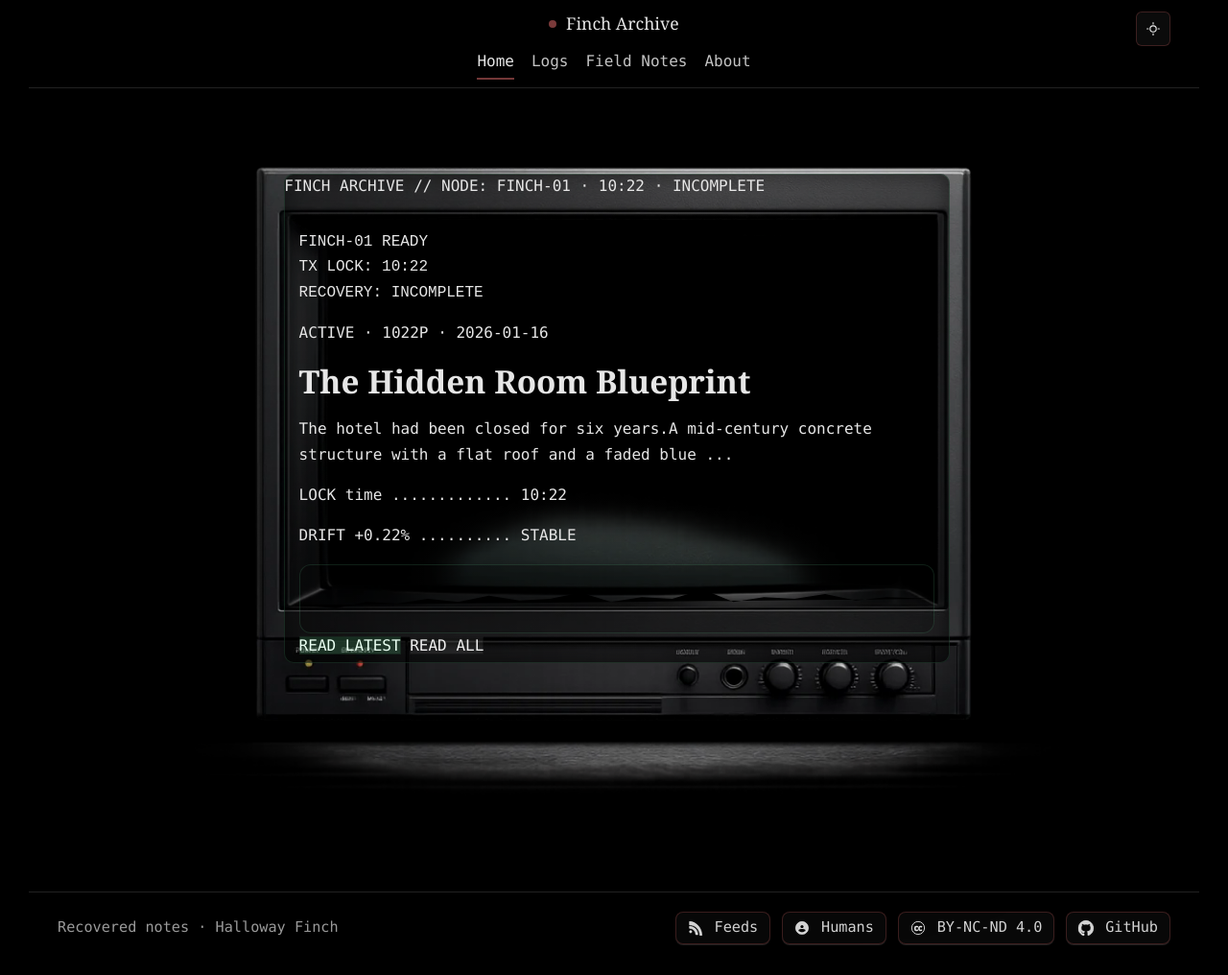
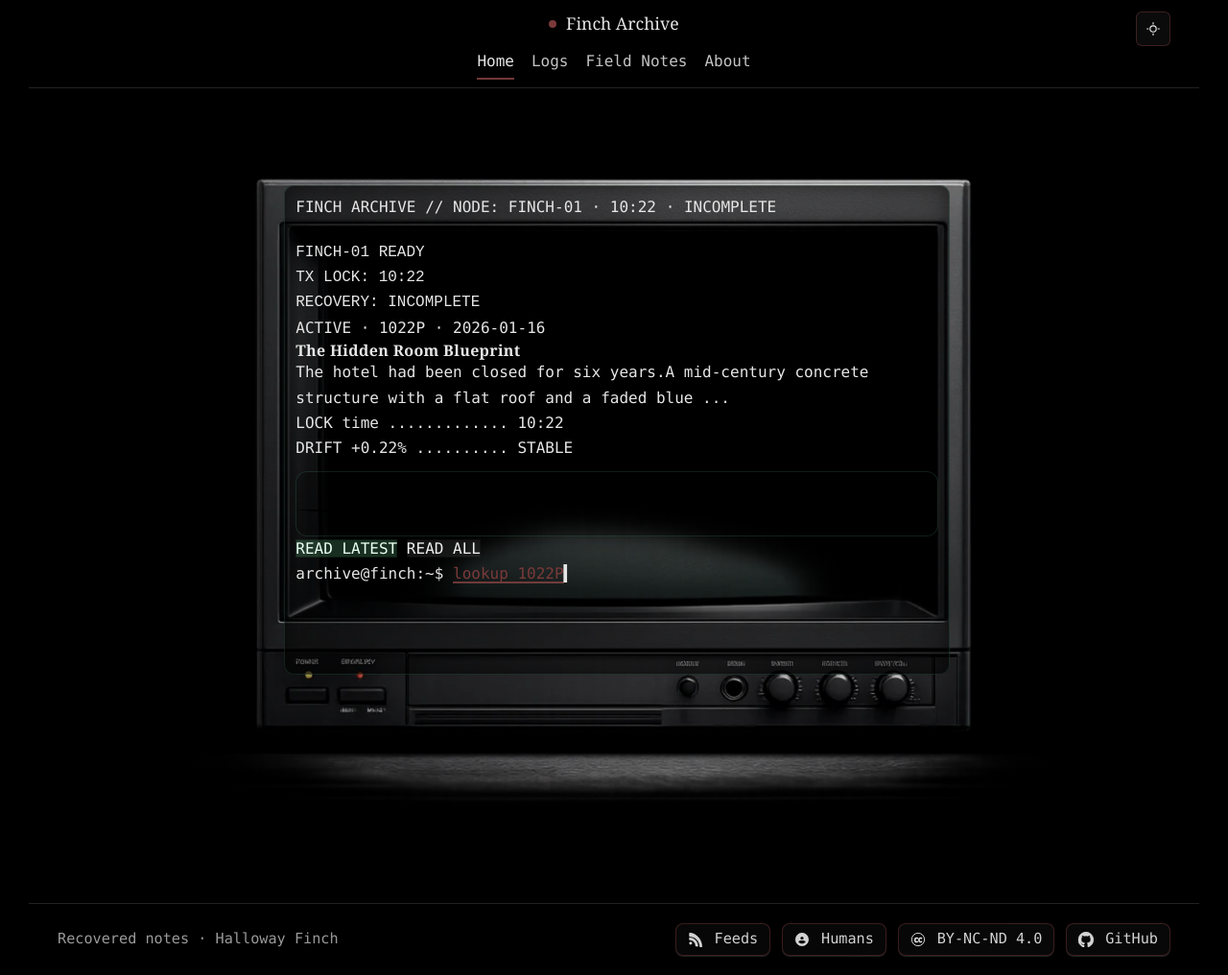
Before and after one commit to HallowayFinch/fincharchive.com, a Jekyll site: the page built from index.html, in a window 1280 px wide and 1016 px high. Shown: the whole window at 96% size. Built offline with Jekyll 4.4.1, drawn with Linux system fonts in a browser that asks for light colours.

Commit message:
Enhance CRT frame styles for mobile responsiveness
Updated styles for the homepage CRT frame to improve mobile responsiveness and readability. Adjusted margins, paddings, and media queries for better layout on different screen sizes.

```diff
--- a/assets/css/style.css
+++ b/assets/css/style.css
@@ -2283,24 +2283,24 @@ html {
 }
 
 /* ======================================
-   20. Homepage: Photoreal CRT frame (CRT UI) — FIXED
+   20. Homepage: Photoreal CRT frame (CRT UI) — REFRESH
    Goals:
    - Screen overlay stays correctly constrained (no drift)
    - No horizontal scroll on mobile
-   - CRT is readable on phones without huge zoom-crop
-   - Mobile has a dedicated compact UI (no overflowing content)
+   - CRT is readable on phones (fills most of viewport width)
+   - Mobile UI fits (buttons always visible; no screen scrolling)
    ====================================== */
 
-/* Prevent accidental horizontal scrolling caused by wide CRT experiments */
+/* Safety: prevent accidental horizontal scrolling */
 html, body { overflow-x: hidden; }
 
+/* Desktop spacing: pull CRT closer to nav */
 .finch-home{
-  /* pull the monitor up a bit closer to the header on desktop */
-  margin-top: clamp(-36px, -2.6vw, -14px);
+  margin-top: clamp(-56px, -3.6vw, -22px);
   padding: clamp(6px, 1.2vw, 12px) 0 20px;
-  overflow-x: clip;
-}
-
+}
+
+/* Frame wrapper */
 .finch-crtframe{
   position: relative;
   width: min(1200px, 100%);
@@ -2320,7 +2320,7 @@ html, body { overflow-x: hidden; }
   width: 100%;
   height: auto;
   user-select: none;
-  pointer-events: none; /* critical: taps go to overlay UI */
+  pointer-events: none; /* taps go to overlay UI */
 }
 
 .finch-crtframe__screen{
@@ -2337,21 +2337,43 @@ html, body { overflow-x: hidden; }
   box-shadow: inset 0 0 0 1px rgba(126,255,176,.12), inset 0 0 24px rgba(0,0,0,.55);
 }
 
-/* Inside “terminal” */
+/* Inside screen */
 .finch-screen.finch-screen--home{
   height: 100%;
   display: flex;
   flex-direction: column;
 }
 
+/* Reclaim vertical room + prevent inherited “big” typography */
+.finch-screen--home .finch-screen__header{
+  padding: 10px 12px 8px;
+}
+
 .finch-screen--home .finch-screen__body{
   flex: 1;
   min-height: 0;
-  padding: clamp(10px, 1.2vw, 16px);
+  padding: 12px;
   overflow: hidden; /* no scrolling within screen */
 }
 
-/* Desktop vs mobile UI panes (index.html must include both wrappers) */
+/* Make everything inside feel like a terminal (avoid huge H1 inheritance) */
+.finch-screen--home h1,
+.finch-screen--home h2,
+.finch-screen--home h3,
+.finch-screen--home p,
+.finch-screen--home pre{
+  margin: 0;
+}
+
+.finch-screen--home h1,
+.finch-screen--home h2,
+.finch-screen--home h3{
+  font-size: 1rem;
+  font-weight: 600;
+  letter-spacing: 0.02em;
+}
+
+/* Desktop vs mobile panes (index.html must include both wrappers) */
 .finch-homeui__desktop{ display: block; height: 100%; }
 .finch-homeui__mobile{ display: none; height: 100%; }
 
@@ -2378,6 +2400,18 @@ html, body { overflow-x: hidden; }
 .finch-screen__btn--fill2:focus-visible{
   background: rgba(255,255,255,.12);
   border-color: rgba(255,255,255,.30);
+}
+
+/* Prompt link */
+.finch-homeui__promptlink{
+  color: rgba(255,120,120,.85);
+  text-decoration: none;
+  border-bottom: 1px solid rgba(255,120,120,.35);
+}
+.finch-homeui__promptlink:hover,
+.finch-homeui__promptlink:focus-visible{
+  color: rgba(255,170,170,.95);
+  border-bottom-color: rgba(255,170,170,.55);
 }
 
 /* Oscilloscope */
@@ -2392,7 +2426,7 @@ html, body { overflow-x: hidden; }
 .finch-scope__svg{
   display: block;
   width: 100%;
-  height: 72px;
+  height: 68px;
 }
 .finch-scope__grid{
   fill: none;
@@ -2422,127 +2456,76 @@ html, body { overflow-x: hidden; }
   100%{ transform: translateX(740px); }
 }
 
-/* Prompt link */
-.finch-homeui__promptlink{
-  color: rgba(255,120,120,.85);
-  text-decoration: none;
-  border-bottom: 1px solid rgba(255,120,120,.35);
-}
-.finch-homeui__promptlink:hover,
-.finch-homeui__promptlink:focus-visible{
-  color: rgba(255,170,170,.95);
-  border-bottom-color: rgba(255,170,170,.55);
-}
-
 /* ======================================
-   Responsive: make CRT readable on phones
-   Strategy:
-   - Keep CRT within viewport (no 142vw/162vw zoom)
-   - Give small side padding so it doesn’t touch edges
-   - Use the dedicated “mobile UI” inside the screen
+   Mobile: MAKE CRT BIGGER (no sideways scroll)
+   Key idea: break out of any parent container width, then pad in.
    ====================================== */
 
 @media (max-width: 980px){
+
+  /* Stop pulling upward on mobile */
   .finch-home{
     margin-top: 0;
-    padding-top: 10px;
-  }
-
-  /* Slight inset so the CRT doesn’t touch screen edges */
+    padding-top: 8px;
+
+    /* Break out to full viewport width even if the layout has a max-width wrapper */
+    width: 100vw;
+    margin-left: calc(50% - 50vw);
+    margin-right: calc(50% - 50vw);
+
+    /* Add a little side padding so CRT doesn’t touch edges */
+    padding-left: 12px;
+    padding-right: 12px;
+  }
+
+  /* CRT fills available width (with the padding above) */
   .finch-crtframe{
-    width: calc(100vw - 24px);
-    max-width: 760px;
-  }
-
-  /* swap to minimal mobile UI */
+    width: 100%;
+    max-width: 920px;
+  }
+
+  /* Switch to mobile UI */
   .finch-homeui__desktop{ display: none; }
   .finch-homeui__mobile{ display: block; }
 
-  /* tighten inner padding slightly */
-  .finch-screen--home .finch-screen__body{
-    padding: 12px;
-  }
-
-  .finch-scope__svg{ height: 60px; }
-}
-
-@media (max-width: 420px){
-  .finch-crtframe{
-    width: calc(100vw - 18px);
-  }
-  .finch-scope__svg{ height: 54px; }
-}
-
-/* Reduce dead space above the CRT on desktop */
-@media (min-width: 981px){
-  .finch-home{ padding-top: 0; }
-}
-
-/* ======================================
-   HOTFIX: spacing + mobile CRT scale (no horizontal scroll)
-   Paste at bottom of style.css
-   ====================================== */
-
-/* 1) Pull CRT upward a bit more on desktop */
-@media (min-width: 981px){
-  .finch-home{
-    margin-top: clamp(-56px, -3.6vw, -22px);
-    padding-top: 0;
-  }
-}
-
-/* 2) Mobile: make CRT larger while staying within viewport (no sideways scroll) */
-@media (max-width: 980px){
-  .finch-home{
-    padding-top: 6px;
-  }
-
-  /* Bigger CRT, still inset a little */
-  .finch-crtframe{
-    width: min(96vw, 860px);
-  }
-
-  /* Slightly larger screen crop on mobile */
-  .finch-crtframe{
-    --screen-x: 18.9%;
-    --screen-y: 12.4%;
-    --screen-w: 62.0%;
-    --screen-h: 66.2%;
-  }
-
-  /* Tighten the header inside the CRT screen to reclaim vertical room */
-  .finch-screen__header{
+  /* Tighten header + text so buttons fit */
+  .finch-screen--home .finch-screen__header{
     padding: 8px 10px 6px;
   }
-
   .finch-screen__label,
   .finch-screen__meta,
-  .finch-screen__cond{
-    font-size: 0.70rem;
-  }
-  .finch-screen__clock{
-    font-size: 0.78rem;
-  }
-
-  /* Tighten body padding so buttons fit */
+  .finch-screen__cond{ font-size: 0.70rem; }
+  .finch-screen__clock{ font-size: 0.78rem; }
+
   .finch-screen--home .finch-screen__body{
     padding: 10px;
   }
 
-  /* Ensure mobile action buttons are visible + tappable */
-  .finch-homeui__actions{
+  /* Ensure the mobile card uses the full height and “pushes” actions into view */
+  .finch-mobilecard{
+    height: 100%;
+    display: flex;
+    flex-direction: column;
+  }
+  .finch-homeui__actions--mobile{
+    margin-top: auto; /* keeps buttons visible without overflow */
     gap: 8px;
   }
+
   .finch-screen__btn{
     min-height: 46px;
     font-size: 0.78rem;
     padding: 10px 12px;
   }
-}
-
-/* Extra small phones: go a touch larger */
+
+  .finch-scope__svg{ height: 58px; }
+}
+
+/* Extra-small phones: a hair more width */
 @media (max-width: 420px){
-  .finch-crtframe{
-    width: 97vw;
-  }
-}
+  .finch-home{
+    padding-left: 10px;
+    padding-right: 10px;
+  }
+  .finch-scope__svg{ height: 54px; }
+}
```
